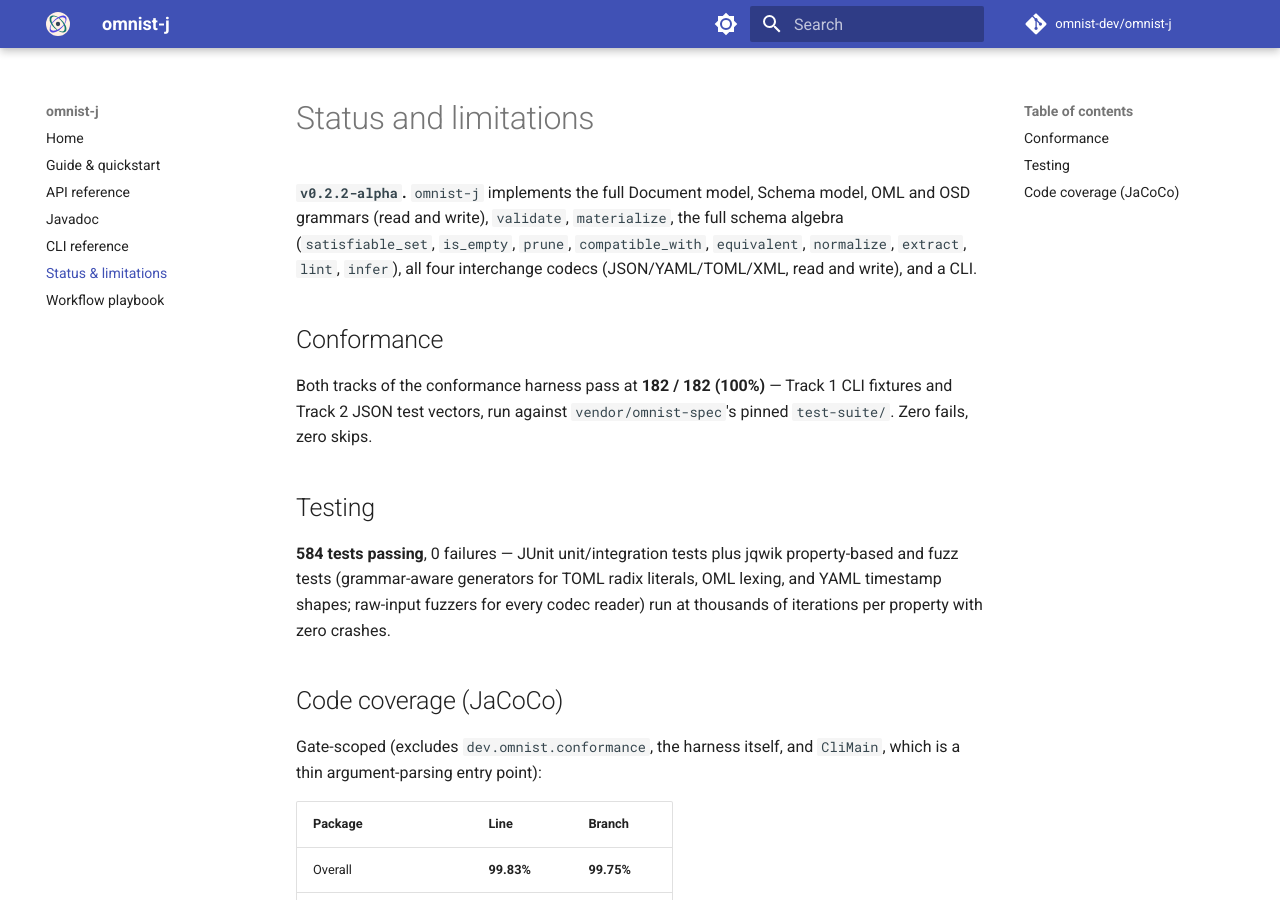
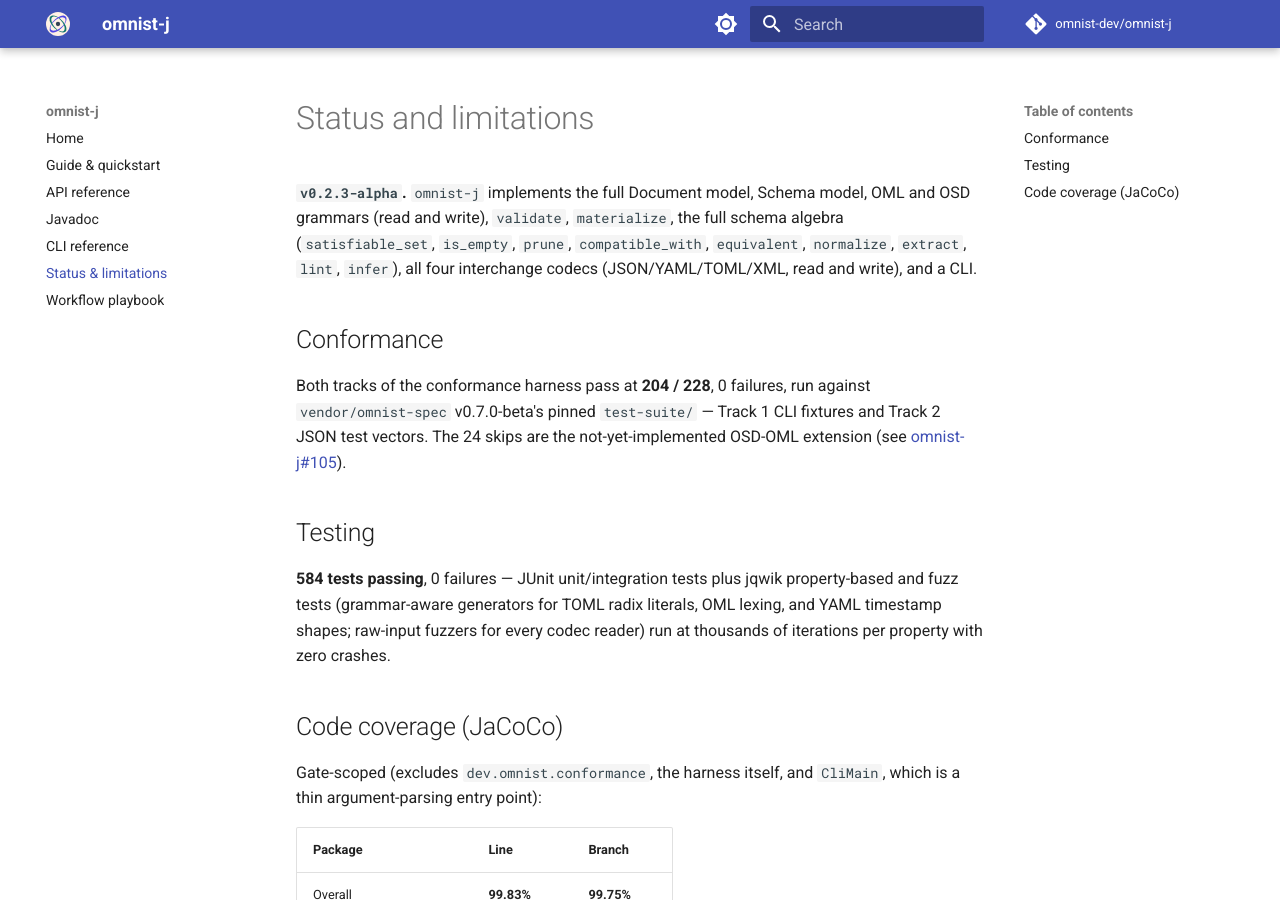
Before and after one commit to omnist-dev/omnist-j, an MkDocs documentation site: the page built from docs/limitations.md, in a window 1280 px wide and 900 px high. Built offline with MkDocs 1.6.1 and Material for MkDocs 9.7.7, drawn with Linux system fonts in a browser that asks for light colours; comment, search, counter and statistics services are not loaded.

Commit message:
Bump version to 0.2.3-alpha (#106)
Real behavior/behind-the-scenes changes since 0.2.2-alpha: #102's
compareCodePoints fix (normalize/lint alphabetical-fallback sorts now
use Unicode codepoint order, not UTF-16 code unit) and the omnist-spec
submodule bump to v0.7.0-beta plus its accompanying ConformanceTest
count fix. Patch bump per this repo's own convention for a batch of
fixes/tooling, not new features.

Updated all 7 known version-string locations (pom.xml, omnist wrapper,
Track1Runner.java's jar-path resolution, README.md,
docs/02-cli-reference.md, docs/limitations.md, docs/workflow-playbook.md)
and grepped the exact old string across the repo to confirm zero
remaining matches. Also corrected two pieces of doc staleness noticed
while touching these files: docs/workflow-playbook.md's "spec version
this repository targets" line was quoting omnist-j's own version number
instead of the vendored omnist-spec version (now correctly v0.7.0-beta),
and README.md/docs/limitations.md's conformance counts were stale from
before the #87-95 batch (now 204/228, 0 failures, 24 skips for the
not-yet-implemented OSD-OML extension, tracked as omnist-j#105).

mvn clean test: 615 tests, 0 failures, all coverage gates met.
./run-conformance: 204/0/24, matching the counts documented above.

Co-authored-by: Claude Sonnet 5 <noreply@anthropic.com>

```diff
--- a/docs/limitations.md
+++ b/docs/limitations.md
@@ -1,6 +1,6 @@
 # Status and limitations
 
-**`v0.2.2-alpha`.** `omnist-j` implements the full Document model, Schema model, OML and OSD
+**`v0.2.3-alpha`.** `omnist-j` implements the full Document model, Schema model, OML and OSD
 grammars (read and write), `validate`, `materialize`, the full schema
 algebra (`satisfiable_set`, `is_empty`, `prune`, `compatible_with`,
 `equivalent`, `normalize`, `extract`, `lint`, `infer`), all four
@@ -8,9 +8,11 @@ interchange codecs (JSON/YAML/TOML/XML, read and write), and a CLI.
 
 ## Conformance
 
-Both tracks of the conformance harness pass at **182 / 182 (100%)** —
-Track 1 CLI fixtures and Track 2 JSON test vectors, run against
-`vendor/omnist-spec`'s pinned `test-suite/`. Zero fails, zero skips.
+Both tracks of the conformance harness pass at **204 / 228**, 0 failures,
+run against `vendor/omnist-spec` v0.7.0-beta's pinned `test-suite/` —
+Track 1 CLI fixtures and Track 2 JSON test vectors. The 24 skips are the
+not-yet-implemented OSD-OML extension (see
+[omnist-j#105](https://github.com/omnist-dev/omnist-j/issues/105)).
 
 ## Testing
 
--- a/pom.xml
+++ b/pom.xml
@@ -6,7 +6,7 @@
 
     <groupId>dev.omnist</groupId>
     <artifactId>omnist-j</artifactId>
-    <version>0.2.2-alpha</version>
+    <version>0.2.3-alpha</version>
     <name>omnist-j</name>
     <description>Java implementation of the Omnist data-interchange specification</description>
     <url>https://j.omnist.dev</url>
```
Also changed, not shown: README.md (+7 -7 lines), docs/02-cli-reference.md (+1 -1 lines), docs/workflow-playbook.md (+2 -2 lines), 2 other files.
